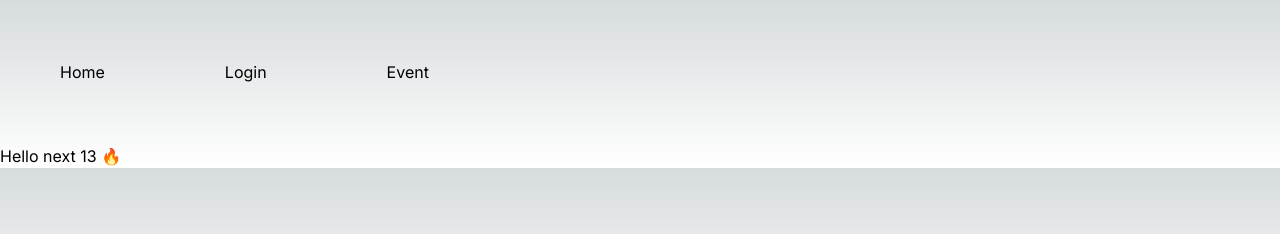
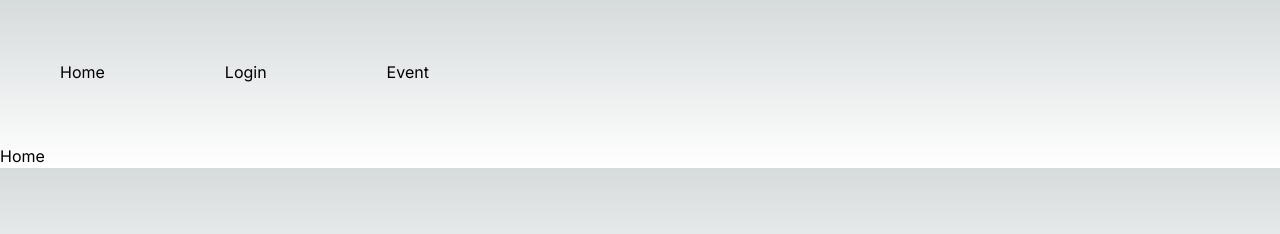
Before and after one commit to SgilPro/ImIn, a Next.js app: page / in a window 1280 px wide. Shown: the top 234 px of the page. Built offline with nearby package versions, Linux system fonts and the light colour scheme.

Commit message:
feat: add user useContext provider.

```diff
--- a/src/app/page.tsx
+++ b/src/app/page.tsx
@@ -3,11 +3,7 @@ import { useRouter } from "next/router";
 import styled from "styled-components";
 
 const Home = () => {
-  return (
-    <main>
-      <h1>Hello next 13 🔥</h1>
-    </main>
-  );
+  return <main>Home</main>;
 };
 
 export default Home;
```
Also changed, not shown: lib/userContext.tsx (added, +32 -0 lines).
